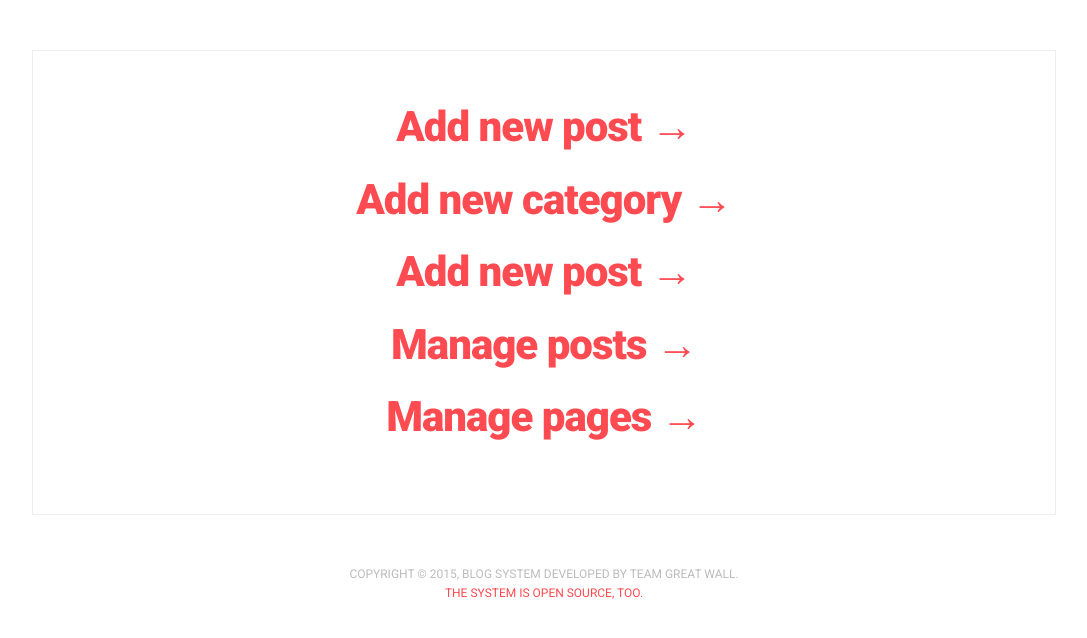
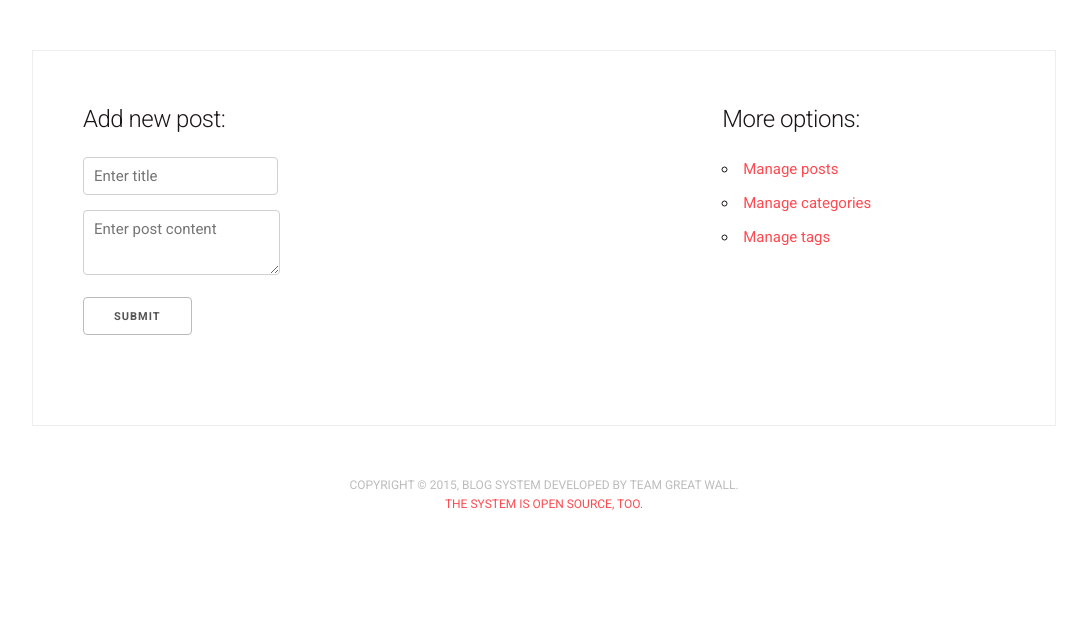
Before and after one commit to brslv/Team-GreatWall-Blog-Project, a PHP site: the page made by app/views/adminView.php in a window 1280 px wide. Shown: the part 134-772 px from the top of the page, without its empty margins (96-1183 px from the left). Run offline with PHP 8.4, Linux system fonts and the light colour scheme; the template is opened without the code that fills it, so the values that code supplies are empty.

Commit message:
Moved the functionality of addpostView to the adminView; Updated the adminView layout.

```diff
--- a/app/controllers/PostController.php
+++ b/app/controllers/PostController.php
@@ -14,8 +14,9 @@ class Post extends Main {
         if($id == null) {
             Redirect::to('homepage');
         }
-
-        // TODO: implement show post by id functionality.
+        else {
+            // TODO: implement show post by id functionality.
+        }
     }
 
 }
--- a/app/views/adminView.php
+++ b/app/views/adminView.php
@@ -1,27 +1,30 @@
 <?php require_once '../app/incl/header-tiny.php'; ?>
 
     <main class="main container row">
-        <section class="twelve columns u-text-center">
-            <?php //TODO: Style the .admin-row ?>
-            <div class="admin-row">
-                <h2 class="u-bold"><a href="admin/addPost">Add new post &rarr;</a></h2>
-            </div>
+        <section class="eight columns">
+            <?php // TODO: Style the form. ?>
+            <h5>Add new post: </h5>
 
-            <div class="admin-row">
-                <h2 class="u-bold"><a href="">Add new category &rarr;</a></h2>
-            </div>
+            <?php
+                // TODO: style the message.
+                echo $data[0];
+            ?>
 
-            <div class="admin-row">
-                <h2 class="u-bold"><a href="">Add new post &rarr;</a></h2>
-            </div>
+            <form action="" method="POST">
+                <input type="text" name="postTitle" placeholder="Enter title" /> <br />
+                <textarea name="postContent" placeholder="Enter post content"></textarea> <br />
+                <input type="submit" name="postSubmit" placeholder="Submit" />
+            </form>
+        </section>
 
-            <div class="admin-row">
-                <h2 class="u-bold"><a href="">Manage posts &rarr;</a></h2>
-            </div>
+        <section class="four columns">
+            <h5>More options: </h5>
 
-            <div class="admin-row">
-                <h2 class="u-bold"><a href="">Manage pages &rarr;</a></h2>
-            </div>
+            <ul>
+                <li><a href="">Manage posts</a></li>
+                <li><a href="">Manage categories</a></li>
+                <li><a href="">Manage tags</a></li>
+            </ul>
         </section>
     </main>
 
```
Also changed, not shown: app/controllers/AdminController.php (+2 -10 lines).
